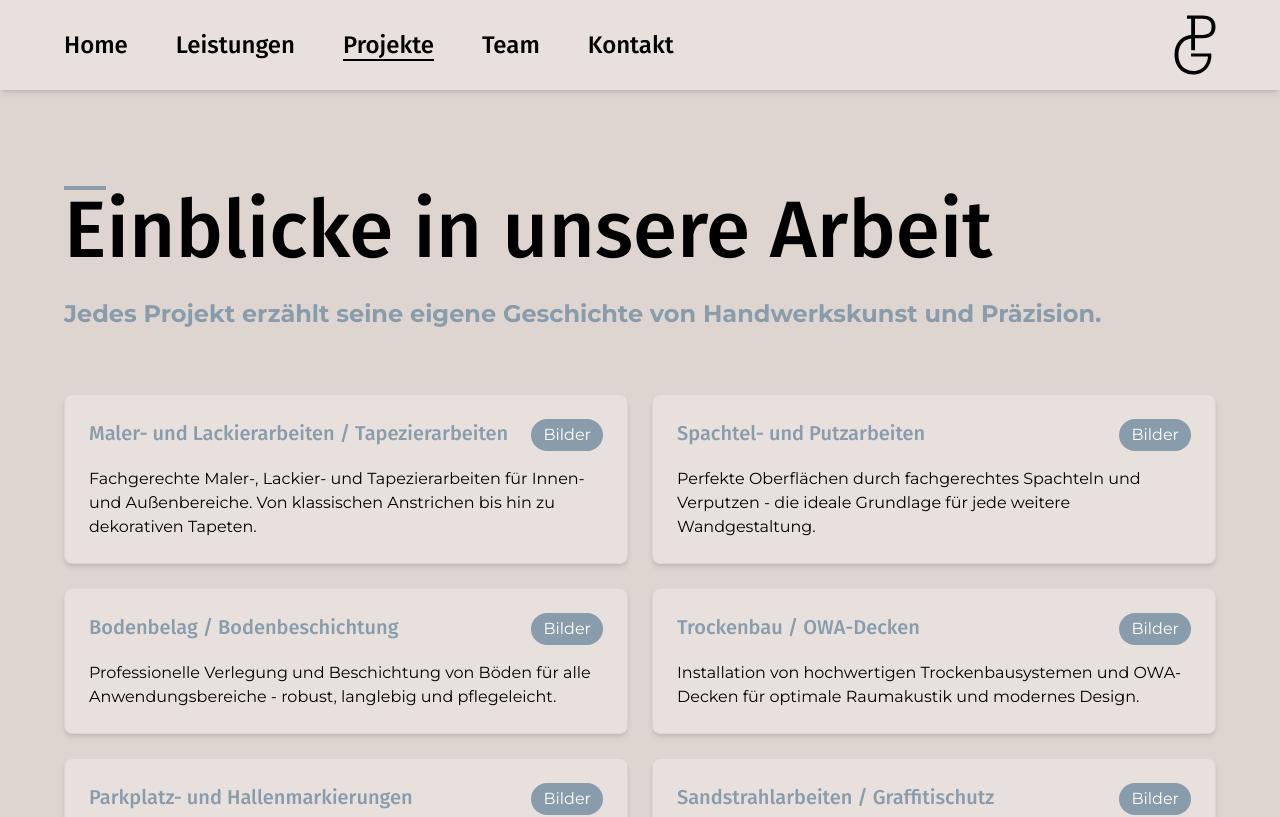
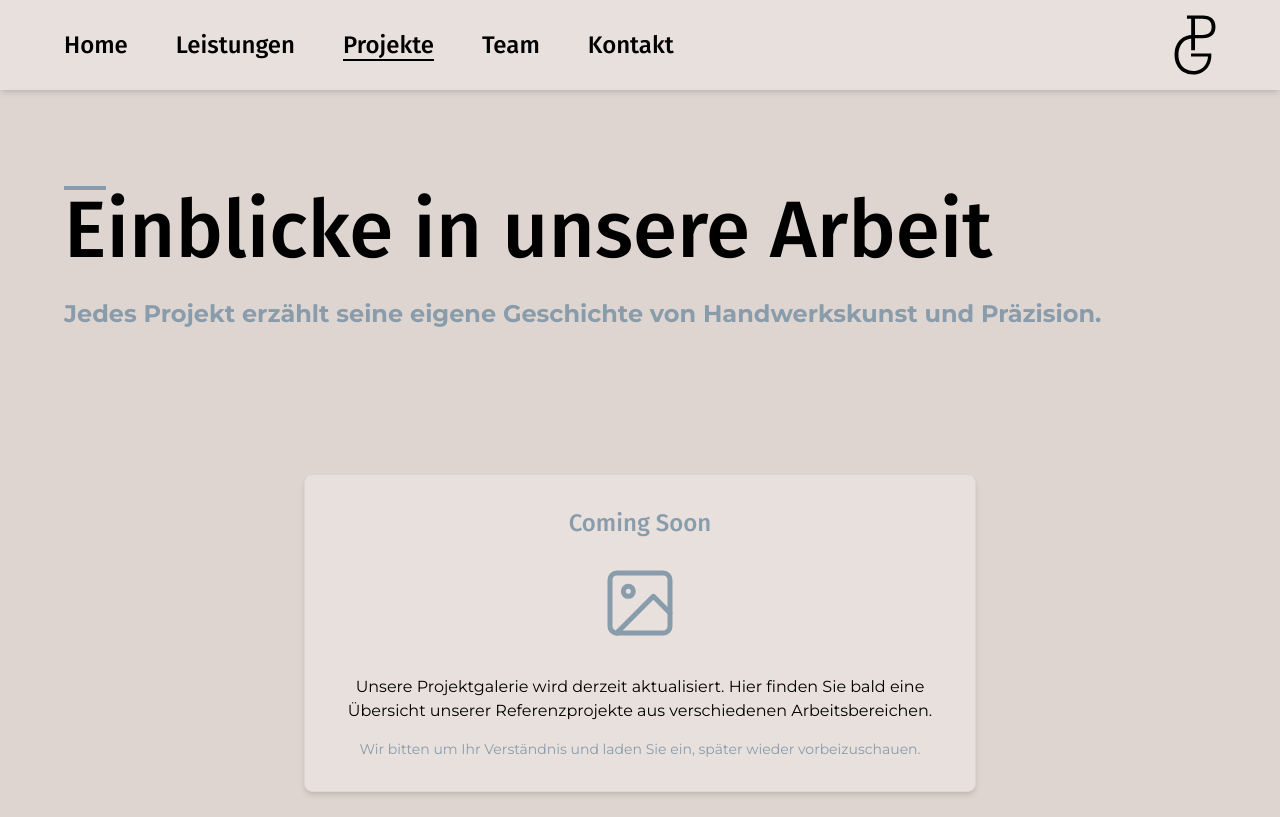
Before and after one commit to KaeSaro/MalerbetriebPG, a Next.js app: page /projekte in a window 1280 px wide. Shown: the top 817 px of the page. Built offline with nearby package versions, Linux system fonts and the light colour scheme.

Commit message:
online Co-authored-by: Ibrahim Keser <ibrahimkeser@outlook.de>

```diff
--- a/app/impressum/page.js
+++ b/app/impressum/page.js
@@ -56,8 +56,11 @@ export default function Impressum() {
 
           {/* Steuernummer */}
           <div className="space-y-4">
-            <Title withStroke>Steuernummer</Title>
-            <RegularText>Steuernummer: XXXXXXXXXXX</RegularText>
+            <Title withStroke>Umsatzsteuer-ID</Title>
+            <RegularText>
+                  Umsatzsteuer-Identifikationsnummer gemäß § 27 a Umsatzsteuergesetz:
+                </RegularText>
+                <RegularText>DE 314 350 931</RegularText>
           </div>
 
           {/* EU-Streitschlichtung */}
--- a/app/layout.jsx
+++ b/app/layout.jsx
@@ -48,11 +48,19 @@ export default function RootLayout({ children }) {
         className={`${fira.variable} ${montserrat.variable} relative antialiased font-montserrat`}
         style={{
           fontFamily: "Montserrat, Helvetica Neue, Helvetica, sans-serif",
+
         }}
       >
-        <Header />
-        {children}
-        <Footer />
+        <div style={{
+          minHeight: '100vh',
+          display: 'flex',
+          flexDirection: 'column',
+          justifyContent: 'space-between'
+        }}>
+          <Header />
+          {children}
+          <Footer />
+        </div>
       </body>
     </html>
   );
--- a/app/page.js
+++ b/app/page.js
@@ -13,8 +13,8 @@ const targets = {
     day: 10,
   },
   projectsCompleted: 211,
-  satisfiedCustomers: 180,
-  teamMembers: 12,
+  satisfiedCustomers: 172,
+  teamMembers: 7,
 };
 
 function getCreationDate() {
--- a/app/projekte/page.js
+++ b/app/projekte/page.js
@@ -3,8 +3,11 @@
 import { Content } from "../../components/Content";
 import { Title } from "../../components/Title";
 import { RegularText } from "../../components/RegularText";
-import { useState } from "react";
+// import { useState } from "react";
 
+// Der ursprüngliche Code ist auskommentiert, um ihn später wiederherzustellen
+
+/*
 // Beispielbilder für jede Kategorie
 const categoryImages = {
   "maler-lackier-tapezier": [
@@ -124,14 +127,14 @@ const ImageGallery = ({ images, isOpen, onClose, categoryName }) => {
         className="relative w-full max-w-6xl mx-4 p-4 bg-[#e8e0dc] rounded-lg"
         onClick={(e) => e.stopPropagation()}
       >
-        {/* Titel-Bereich - responsiver Abstand */}
+        // Titel-Bereich - responsiver Abstand
         <div className="absolute top-12 md:top-12 left-4 right-4 z-20 text-center">
           <h2 className="text-2xl font-fira text-[#889cab] truncate">
             {categoryName}
           </h2>
         </div>
 
-        {/* Close Button */}
+        // Close Button
         <button
           onClick={onClose}
           className="absolute -top-4 -right-4 w-8 h-8 bg-[#889cab] text-white rounded-full flex items-center justify-center hover:bg-black transition-colors duration-300 z-10"
@@ -139,9 +142,9 @@ const ImageGallery = ({ images, isOpen, onClose, categoryName }) => {
           ×
         </button>
 
-        {/* Gallery Container - nach unten verschoben für Titel */}
+        // Gallery Container - nach unten verschoben für Titel
         <div className="relative h-[70vh] flex items-center mt-10 md:mt-24">
-          {/* Navigation Arrows */}
+          // Navigation Arrows
           <button
             onClick={handlePrevImage}
             className={`
@@ -222,7 +225,7 @@ const ImageGallery = ({ images, isOpen, onClose, categoryName }) => {
             </svg>
           </button>
 
-          {/* Image Container */}
+          // Image Container
           <div
             className="w-full h-full relative overflow-hidden"
             onTouchStart={onTouchStart}
@@ -249,7 +252,7 @@ const ImageGallery = ({ images, isOpen, onClose, categoryName }) => {
           </div>
         </div>
 
-        {/* Image Counter */}
+        // Image Counter
         <div className="absolute bottom-4 left-1/2 transform -translate-x-1/2 bg-[#889cab] text-white px-4 py-2 rounded-full font-montserrat">
           {currentImageIndex + 1} / {images.length}
         </div>
@@ -283,7 +286,9 @@ const CategoryCard = ({ category }) => {
     </div>
   );
 };
+*/
 
+// Die Hauptkomponente mit einer Coming Soon Anzeige
 export default function Projekte() {
   return (
     <Content>
@@ -296,10 +301,36 @@ export default function Projekte() {
           </RegularText>
         </div>
 
-        <div className="grid grid-cols-1 md:grid-cols-2 gap-6">
-          {projectCategories.map((category) => (
-            <CategoryCard key={category.id} category={category} />
-          ))}
+        {/* Coming Soon Anzeige */}
+        <div className="flex flex-col items-center justify-center py-20">
+          <div className="bg-[#e8e0dc] p-8 rounded-lg shadow-md border border-[#ded5d0] w-full max-w-2xl text-center">
+            <h2 className="text-2xl font-fira text-[#889cab] mb-6">Coming Soon</h2>
+            <div className="mb-8">
+              <svg
+                xmlns="http://www.w3.org/2000/svg"
+                width="80"
+                height="80"
+                viewBox="0 0 24 24"
+                fill="none"
+                stroke="#889cab"
+                strokeWidth="1.5"
+                strokeLinecap="round"
+                strokeLinejoin="round"
+                className="mx-auto mb-4"
+              >
+                <rect x="3" y="3" width="18" height="18" rx="2" ry="2"></rect>
+                <circle cx="8.5" cy="8.5" r="1.5"></circle>
+                <polyline points="21 15 16 10 5 21"></polyline>
+              </svg>
+            </div>
+            <p className="font-montserrat text-base mb-4">
+              Unsere Projektgalerie wird derzeit aktualisiert. Hier finden Sie bald eine Übersicht unserer
+              Referenzprojekte aus verschiedenen Arbeitsbereichen.
+            </p>
+            <p className="font-montserrat text-sm text-[#889cab]">
+              Wir bitten um Ihr Verständnis und laden Sie ein, später wieder vorbeizuschauen.
+            </p>
+          </div>
         </div>
       </div>
     </Content>
--- a/components/Content.jsx
+++ b/components/Content.jsx
@@ -1,9 +1,9 @@
 export function Content({ children, withoutMargin, withoutTopMargin }) {
   const styles = withoutMargin
-    ? "mx-auto w-full mt-[186px] max-w-[1400px] px-8 sm:px-12 lg:px-16"
+    ? "mx-auto pt-[186px] max-w-[1400px] px-8 sm:px-12 lg:px-16"
     : withoutTopMargin
-    ? "mx-auto mb-32 mt-[186px] w-full max-w-[1400px] px-8  sm:px-12 lg:px-16"
-    : "mx-auto mb-32 mt-[186px] w-full max-w-[1400px] px-8  sm:px-12 lg:px-16";
+    ? "mx-auto pb-32 pt-[186px] w-full max-w-[1400px] px-8  sm:px-12 lg:px-16"
+    : "mx-auto pb-32 pt-[186px] w-full max-w-[1400px] px-8  sm:px-12 lg:px-16";
 
   return <div className={styles}>{children}</div>;
 }
--- a/components/Footer.jsx
+++ b/components/Footer.jsx
@@ -17,7 +17,7 @@ export function Footer() {
                 Malerbetrieb Pascal Gerdes
               </Title>
               <p className="text-[#ffffff] text-[20px] font-montserrat">
-                Farben. Flächen. Perfektion. Alles aus einer Hand.
+              Farbe. Struktur. Präzision.
               </p>
             </div>
           </div>
```
